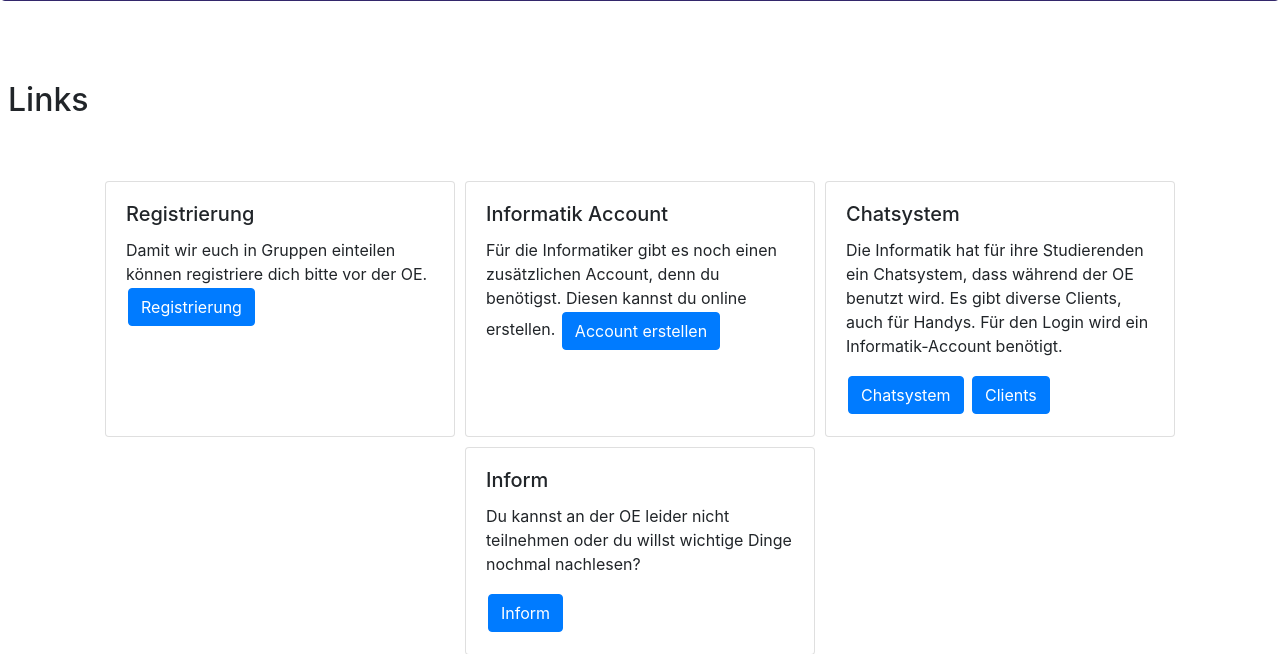
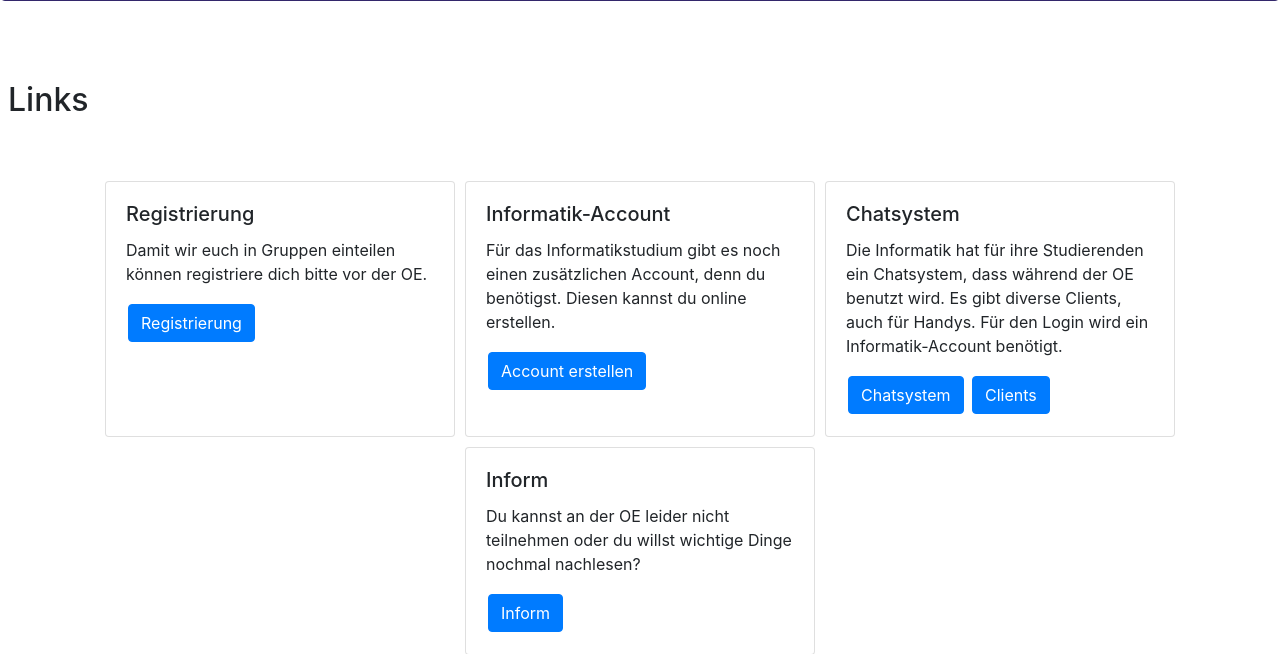
Before and after one commit to GinaMuuss/oe-2020, a Flask app: page / in a window 1280 px wide. Shown: the part 918-1572 px from the top of the page. Run offline with Flask 2, Linux system fonts and the light colour scheme; some libraries are stand-ins or nearby versions.

Commit message:
Fix card layout and typos

```diff
--- a/templates/index.html
+++ b/templates/index.html
@@ -37,19 +37,19 @@
 						<h5 class="card-title">Registrierung</h5>
 						<p class="card-text">
 							Damit wir euch in Gruppen einteilen k&ouml;nnen registriere dich bitte vor der OE.
-							<a href="/register" class="btn btn-primary">Registrierung</a>
 						</p>
+                        <a href="/register" class="btn btn-primary">Registrierung</a>
 					</div>
 				</div>
 				<div class="card card-clickable">
 					<div class="card-body">
-						<h5 class="card-title">Informatik Account</h5>
+						<h5 class="card-title">Informatik-Account</h5>
 						<p class="card-text">
-							F&uuml;r die Informatiker gibt es noch einen zus&auml;tzlichen Account, denn du ben&ouml;tigst.
+							F&uuml;r das Informatikstudium gibt es noch einen zus&auml;tzlichen Account, denn du ben&ouml;tigst.
 							Diesen kannst du online erstellen.
-							<a href="https://gsg.informatik.uni-bonn.de/doku.php?id=de:accounts:students"
-								class="btn btn-primary">Account erstellen</a>
 						</p>
+                        <a href="https://gsg.informatik.uni-bonn.de/doku.php?id=de:accounts:students"
+							class="btn btn-primary">Account erstellen</a>
 					</div>
 				</div>
 				<div class="card card-clickable">
```
